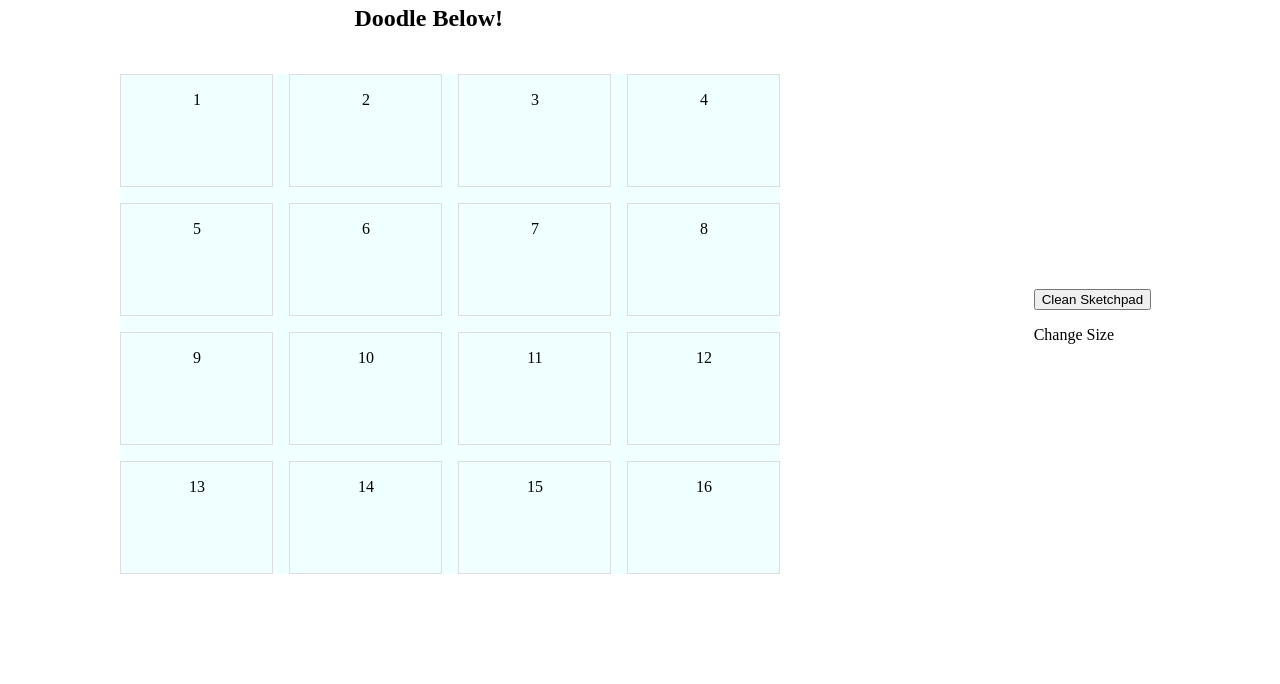
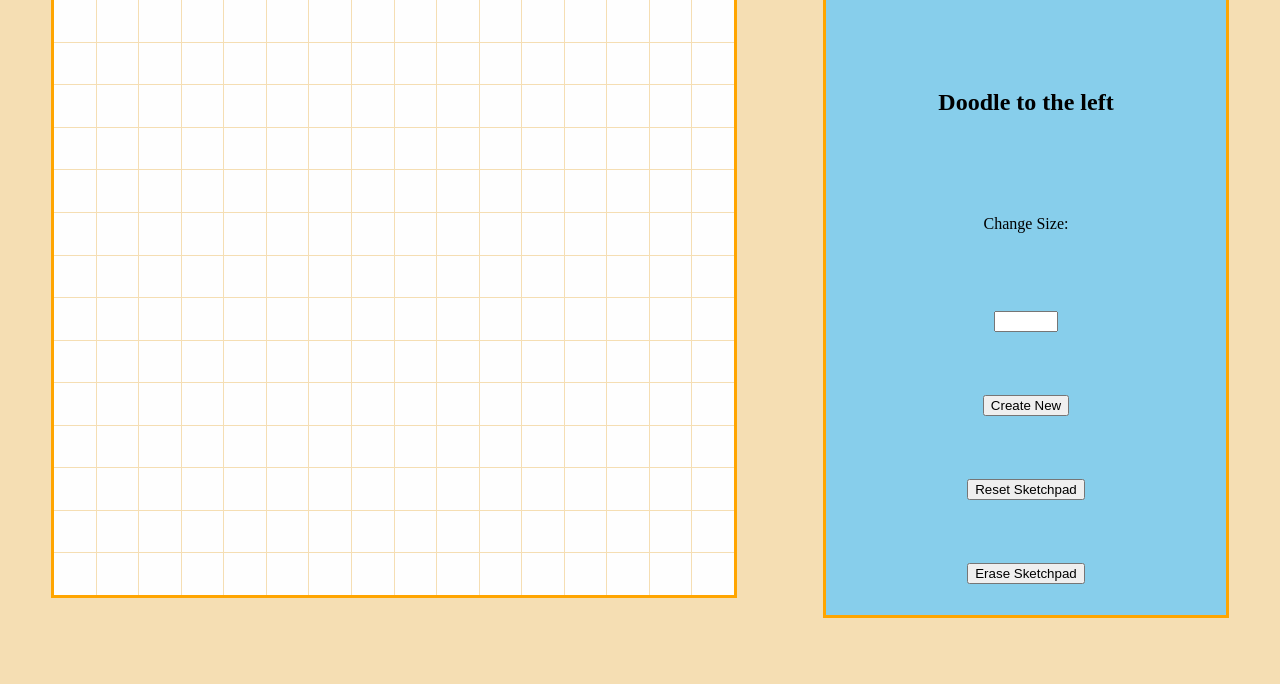
Before and after one commit to Ademoons/EtchASketch, a plain HTML site: page index.html in a window 1280 px wide. Shown: the part 116-800 px from the top of the page. Drawn offline with Linux system fonts and the light colour scheme.

Commit message:
needs final grid container size fix and black mouseover effect

```diff
--- a/index.html
+++ b/index.html
@@ -1,3 +1,5 @@
+<meta content="text/html;charset=utf-8" http-equiv="Content-Type">
+<meta content="utf-8" http-equiv="encoding">
 <!DOCTYPE html>
 <head>
     <link rel="stylesheet" type="text/css" href="style.css">
@@ -5,21 +7,22 @@
 </head>
 <body>
 
-<div class="container">
+<div class="container" id="box">
+
+  <div class="etcha" id="etcha">
+  </div>
 
 
-<div class="title">
-    <h1>Etch A Sketch</h1>
-    <h2>Doodle Below!</h2>
+<div class="navigation">
+    <h1 class="navi-items">Etch A Sketch!</h1>
+    <h2 class="navi-items">Doodle to the left</h2>
+    <p class="navi-items">Change Size:</p>
+    <input id="input" type="number" min="1" max="100">
+    <button class="navi-items" id="submit">Create New</button>
+    <button class="navi-items" id="reset">Reset Sketchpad</button>
+    <button class="navi-items" id="erase">Erase Sketchpad</button>
 </div>
 
-<div class="navigation">
-    <button onclick="clean()" class="clean">Clean Sketchpad</button>
-    <p>Change Size</p>
-</div>
-
-<div class="etcha" id="etcha">
-</div>
 
 </div>
 </body>
--- a/script.js
+++ b/script.js
@@ -1,17 +1,58 @@
-const etcha = document.getElementById("etcha");
+const etcha = document.getElementById('etcha');
+const box = document.getElementById('box');
+
+let gridSize = document.querySelector('#input');
+
+let clean = document.getElementById('reset').addEventListener('click', resetPad);
+let erase = document.getElementById('erase').addEventListener('click', erasePad);
+let change = document.getElementById('submit').addEventListener('click', changeRows);
+
+/* cool effect just not on this project
+box.addEventListener('mousemove', runEvent);
+
+function runEvent(e) {
+
+    document.body.style.backgroundColor = "rgba(56, "+e.offsetX+", "+e.offsetY+", 0.2)";
+}
+*/
 
 function makeRows(rows, columns) {
     etcha.style.setProperty('--grid-rows', rows);
     etcha.style.setProperty('--grid-columns', columns);
-    for (i = 0; i < (rows * columns); i++) {
+    for (let i = 0; i < (rows * columns); i++) {
         let cell = document.createElement("div");
-        cell.innerText = (i + 1);
+        cell.style.background = "#fefefe";
+        cell.addEventListener("mouseenter", cellColor);
         etcha.appendChild(cell).className = "grid-item";
     }
 }
 
-makeRows(4, 4);
+function changeRows() {
+    etcha.innerHTML = "";
+    makeRows(gridSize.value, gridSize.value);
+}
 
-function clean() {
+function resetPad() {
+    etcha.innerHTML = "";
     makeRows(16, 16);
 }
+
+function erasePad() {
+    etcha.innerHTML = "";
+    if (gridSize.value == 16) {
+        makeRows(16, 16);
+    } else {
+        changeRows();
+    }
+}
+
+function randomNumber() {
+    return Math.floor(Math.random() * 255);
+  }
+
+  function cellColor(e) {
+    return e.target.style.background = `rgb(${randomNumber()},
+      ${randomNumber()}, ${randomNumber()}) `;
+  }
+
+  makeRows(16, 16);
--- a/style.css
+++ b/style.css
@@ -1,44 +1,56 @@
 .container {
     display: grid;
-    grid-template: 30% 70% / 70% 30%;
-    grid-area:
-        "header header"
-        "container navbar";
+    grid-template-columns: minmax(650px, 75%), minmax(150px, 25%);
+    place-items: center;
     justify-items: center;
     align-items: center;
-    column-gap: 10px;
-    row-gap: 15px;
-}
-
-.title {
-
 }
 
 :root {
     --grid-columns: 1;
     --grid-rows: 1;
+    background: wheat;
   }
 
 .grid-item {
-    padding: 1em;
-    border: 1px solid #ddd;
-    text-align: center;
-  }
+    min-width: 30px;
+    min-height: 30px;
+}
+
 
 #etcha {
-    background: azure;
-    height: 500px;
-    width: 660px;
-    grid-column-start: 1;
-    grid-row-start: 2;
     display: grid;
-    grid-gap: 1em;
+    place-items: center;
+    border-style: dashed;
+    align-content: stretch;
+    justify-items: stretch;
+    align-items: stretch;
+    grid-column: 1 / 2;
+    grid-row-start: 1;
     grid-template-rows: repeat(var(--grid-rows), 1fr);
     grid-template-columns: repeat(var(--grid-columns), 1fr);
-
+    min-height: 85vh;
+    min-width: 85vh;
+    max-height: 85vh;
+    max-width: 85vh;
+    background-color: wheat;
+    border: 3px solid orange;
+    grid-gap: 1px;
 }
 
 .navigation {
+    background: skyblue;
+    border: 3px solid orange;
+    height: 90vh;
+    width: 50vh;
+    display: grid;
     grid-column-start: 2;
-    grid-row-start: 2;
+    place-items: center;
+    justify-items: center;
+    align-items: center;
 }
+
+.navi-items {
+    display: grid;
+    place-items: center;
+}
```
